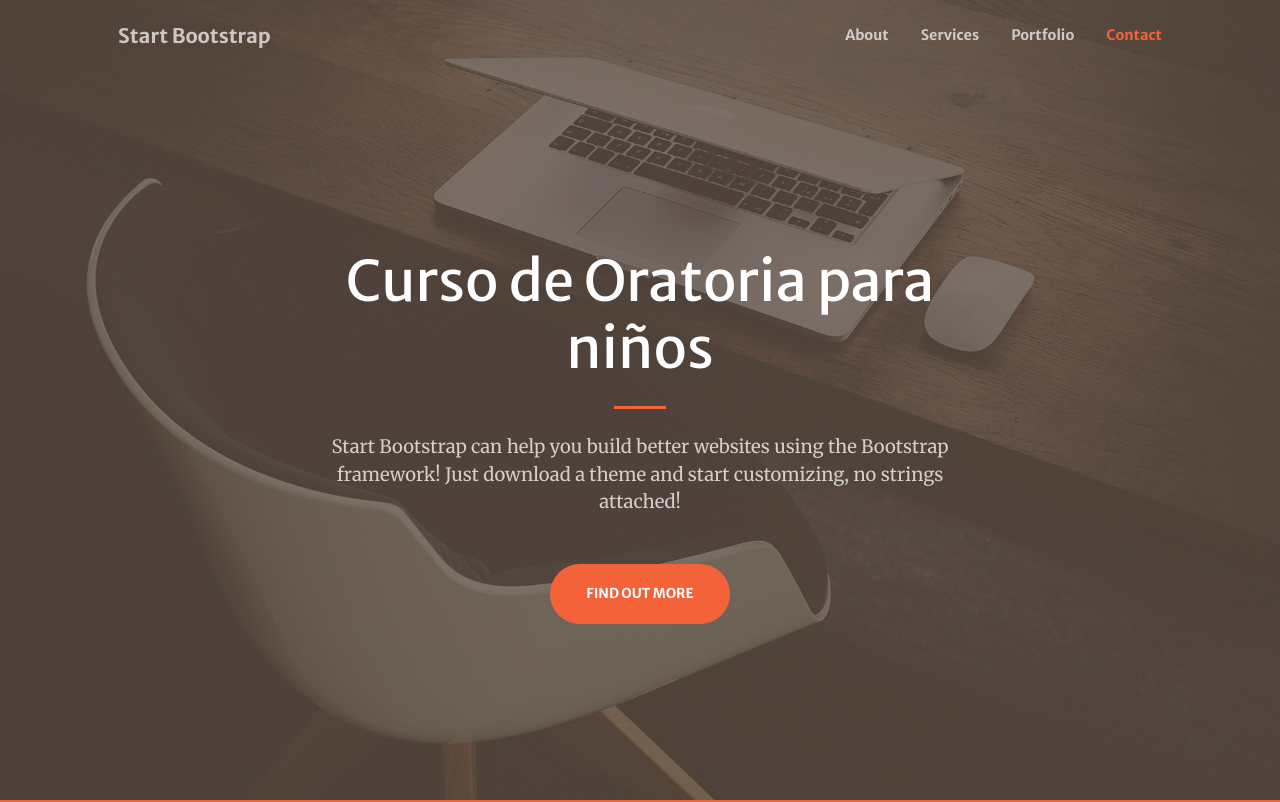
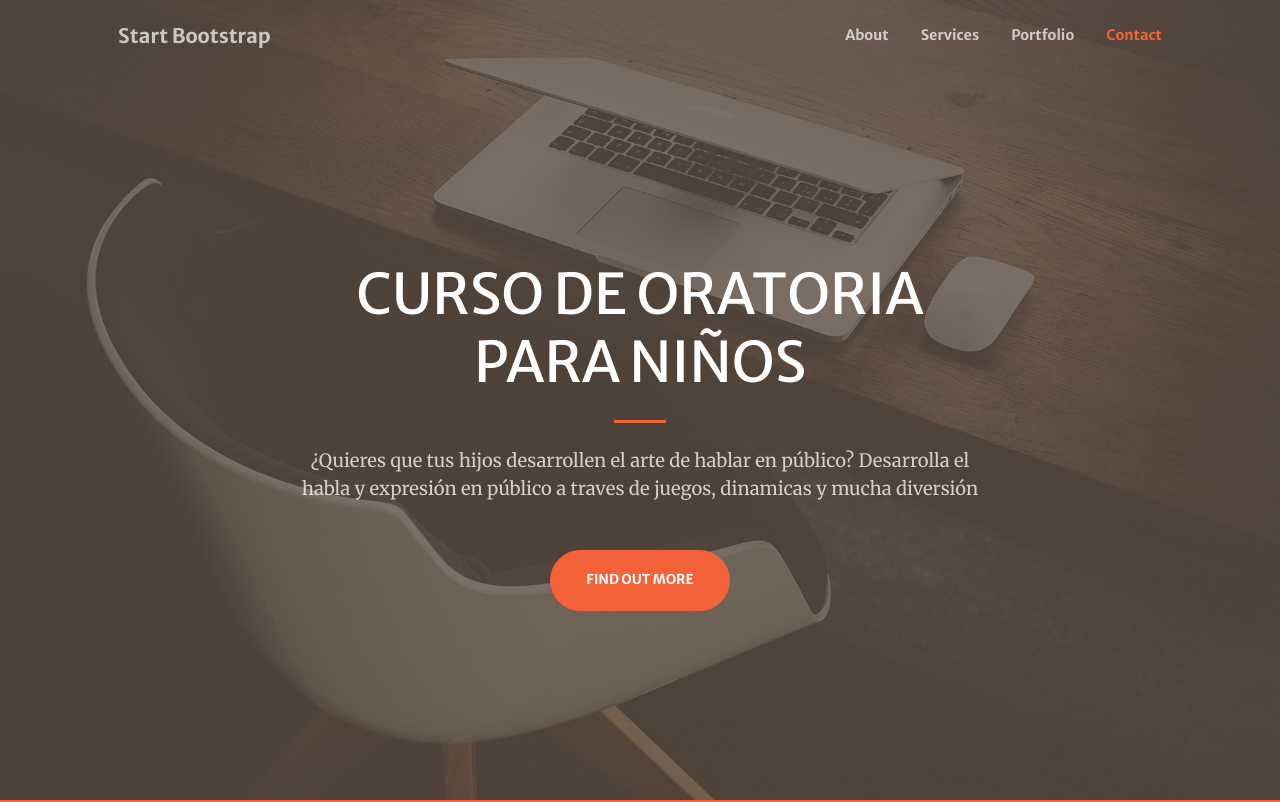
Before and after one commit to Nikolgr23/Oratoria, a plain HTML site: page index.html in a window 1280 px wide. Shown: the top 802 px of the page. Drawn offline with nearby package versions, Linux system fonts and the light colour scheme; some packages are replaced by stand-ins of ours; a script that the page names is missing.

Commit message:
Update index.html

```diff
--- a/index.html
+++ b/index.html
@@ -39,11 +39,11 @@
             <div class="container px-4 px-lg-5 h-100">
                 <div class="row gx-4 gx-lg-5 h-100 align-items-center justify-content-center text-center">
                     <div class="col-lg-8 align-self-end">
-                        <h1 class="text-white font-weight-bold">Curso de Oratoria para niños</h1>
+                        <h1 class="text-white font-weight-bold">CURSO DE ORATORIA PARA NIÑOS</h1>
                         <hr class="divider" />
                     </div>
                     <div class="col-lg-8 align-self-baseline">
-                        <p class="text-white-75 mb-5">Start Bootstrap can help you build better websites using the Bootstrap framework! Just download a theme and start customizing, no strings attached!</p>
+                        <p class="text-white-75 mb-5">¿Quieres que tus hijos desarrollen el arte de hablar en público? Desarrolla el habla y expresión en público a traves de juegos, dinamicas y mucha diversión</p>
                         <a class="btn btn-primary btn-xl" href="#about">Find Out More</a>
                     </div>
                 </div>
```
